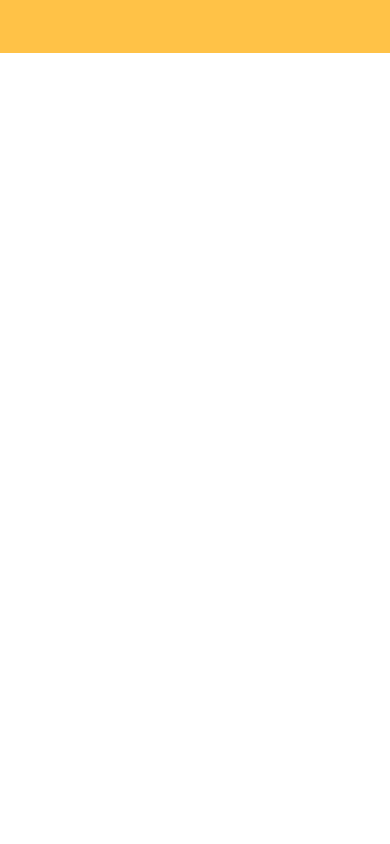
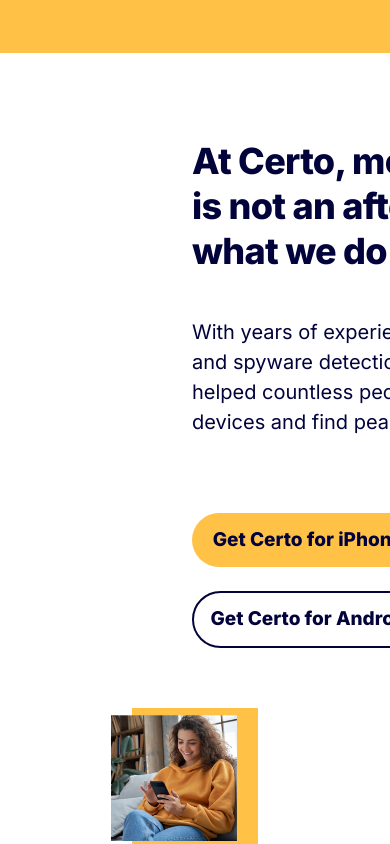
Before and after one commit to talha-fullstackdev/tailwind-css, a React (Vite) app: page / in a window 390 px wide. Shown: the part 2220-3064 px from the top of the page. Before the commit the page ends 2273 px from the top, so only its background shows below. Built offline with nearby package versions, Linux system fonts and the light colour scheme.

Commit message:
added MobileSecurity Sectiuon

```diff
--- a/src/App.jsx
+++ b/src/App.jsx
@@ -1,13 +1,14 @@
 import HeaderComponent from "./assets/components/HeaderComponent"
 import HeroComponent from "./assets/components/HeroComponent"
 import Craousal from "./assets/components/Craousal"
-
+import MobileSecurity from "./assets/components/MobileSecurity"
 function App() {
   return (
   <>
    <HeaderComponent/>
    <HeroComponent/>
    <Craousal/>
+   <MobileSecurity/>
   </>
   )
 }
--- /dev/null
+++ b/src/assets/components/MobileSecurity.jsx
@@ -0,0 +1,22 @@
+import adobestock from "/public/AdobeStock.jpeg"
+const MobileSecurity = () => {
+  return (
+    <div className="">
+        <div className="max-w-[1176px] mx-[132px] my-[84px] flex gap-[60px] flex-wrap">
+            <div className="w-[588px]">
+                <p className="ml-[60px] mt-[2px] mr-[81.6px] w-[446.4px] inter text-[36px] text-[#02033B] font-extrabold leading-[45px] tracking-[-0.72px]">At Certo, mobile security <br />is not an afterthought, it’s what we do.</p>
+                <p className="w-[448.23px] mt-[43px] ml-[60px] mr-[79.77px] text-[20px] leading-[30px] tracking-[0%] text-[#02033B] inter">With years of experience in mobile security and spyware detection, our products have helped countless people safeguard their devices and find peace of mind.</p>
+                <div className="mt-[76px] flex flex-col w-[492px] ml-[60px] mr-[36px]">
+                    <button className="w-[268.66px] bg-[#FFC247] text-[19px] leading-[22.5px] rounded-[42px] pl-[20px] pt-[16px] text-[#02033B] font-extrabold tracking-[0%] inter  pr-[56.66px] pb-[15.5px]">Get Certo for iPhone</button>
+                    <button className="w-[247.59px] rounded-[42px] mt-[24px] border-[2px] pl-[16px] pr-[25.59px] border-[#02033B] pt-[15px] pb-[15.5px] text-[19px] leading-[22.5px] tracking-[0%] font-extrabold inter text-[#02033B]">Get Certo for Android</button>
+                </div>
+            </div>
+            <div className="w-[482.03px] bg-[#FFC247] h-[485.03px] relative ">
+                <img className="w-[468px] absolute right-[21.05px] top-[7.02px] bottom-[8.02px]  " src={adobestock} alt="image" />
+            </div>
+        </div>
+    </div>
+  )
+}
+
+export default MobileSecurity
```
Also changed, not shown: public/AdobeStock.jpeg (added).
